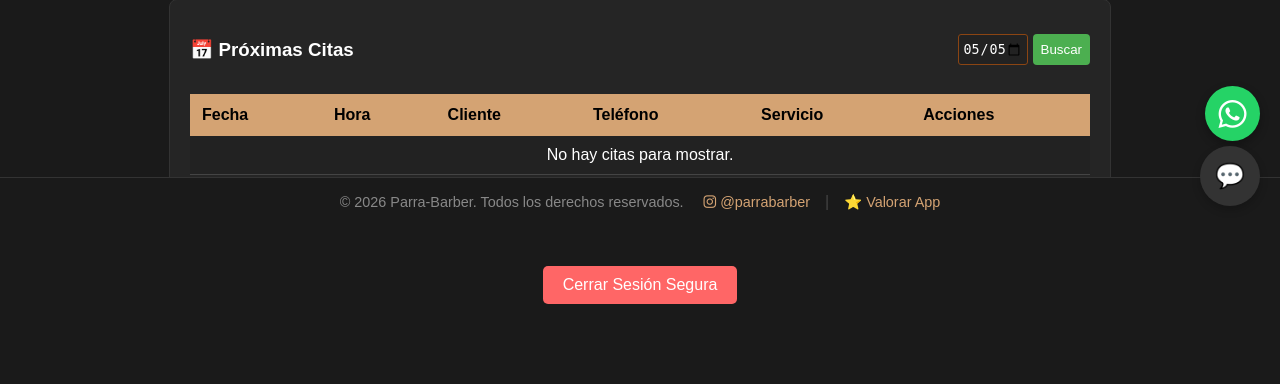
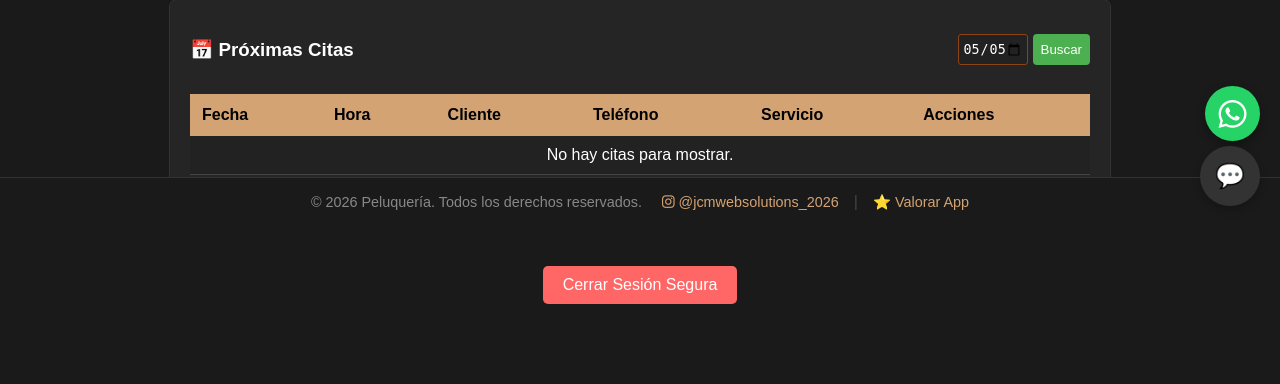
Before and after one commit to jcm201080/peluqueria-demo, a Flask app: page /admin/dashboard in a window 1280 px wide. Shown: the part 574-958 px from the top of the page. Run offline with Flask 3, Linux system fonts and the light colour scheme; a user stored in the database is signed in; tables that the repository leaves empty hold one stand-in row (values such as "Sample post").

Commit message:
Cambios nombres

```diff
--- a/app.py
+++ b/app.py
@@ -281,7 +281,7 @@ def contacto():
 
 #             if not (current_user.is_authenticated and current_user.es_admin):
 
-#                 telefono_negocio = "34633013315" # Tu número con prefijo
+#                 telefono_negocio = "346143980845" # Tu número con prefijo
 
 #                 fecha_bonita = fecha_obj.strftime('%d/%m/%Y')
 
@@ -359,7 +359,7 @@ def inject_config():
     except Exception:
         # Valores por defecto si el archivo falla
         config = {
-            "nombre_negocio": "Parra-Barber",
+            "nombre_negocio": "Peluqueria",
             "color_principal": "#d4a373",
             "color_fondo": "#1a1a1a"
         }
--- a/config_web.json
+++ b/config_web.json
@@ -1,10 +1,10 @@
 {
-    "nombre_negocio": "Parra-Barber",
+    "nombre_negocio": "Peluquería",
     "lema": "Tu estilo, nuestra pasión",
     "color_principal": "#111111",
     "color_fondo": "#111111",
     "color_footer": "#000000",
-    "instagram_user": "parrabarber",
+    "instagram_user": "jcmwebsolutions_2026",
     "logo_img": "img/logo.jpeg",
     "logo_texto_img": "img/logo.jpeg",
     "ia_prompt": "Eres un experto en peluquería masculina y estilismo..."
--- a/ia/consultor.py
+++ b/ia/consultor.py
@@ -38,7 +38,7 @@ def obtener_respuesta_ia(mensaje_usuario, en_pagina_contacto=False):
         {
             "role": "system",
             "content": (
-                f"Eres el asistente de Parra-Barber en Fuentes de León. Hoy es {hoy}.\n"
+                f"Eres el asistente de Peluqueria-demo en Fuentes de León. Hoy es {hoy}.\n"
                 "📍 UBICACIÓN: Calle Artesanos s/n, CP 06280, Fuentes de León (Badajoz).\n"
                 "✂️ SERVICIOS: Corte de pelo, Barba, Infantil, Afeitado clásico.\n\n"
                 "⚠️ REGLAS ESTRICTAS:\n"
--- a/routes/admin.py
+++ b/routes/admin.py
@@ -381,7 +381,7 @@ def leer_config():
     except (FileNotFoundError, json.JSONDecodeError):
         # Valores por defecto por si el archivo falla
         return {
-            "nombre_negocio": "Parra-Barber",
+            "nombre_negocio": "Peluqueria-demo",
             "color_principal": "#d4a373",
             "color_fondo": "#111111",
             "ia_prompt": "Eres un experto barbero..."
@@ -440,7 +440,7 @@ def guardar_ajustes():
         "color_footer": "#000000", # Puedes añadir un input para esto también
         "ia_prompt": request.form.get('ia_prompt'),
         "lema": "Tu estilo, nuestra pasión", # Valores que no están en el form aún
-        "instagram_user": "parrabarber",
+        "instagram_user": "jcmwebsolutions_2026",
         "logo_img": "img/favicon1.jpeg",
         "logo_texto_img": "img/logo.jpeg"
     }
@@ -457,12 +457,12 @@ def guardar_ajustes():
 
 # Valores por defecto (Hardcoded para seguridad)
 DEFAULT_CONFIG = {
-    "nombre_negocio": "Parra-Barber",
+    "nombre_negocio": "Peluqueria-demo",
     "lema": "Tu estilo, nuestra pasión",
     "color_principal": "#d4a373",
     "color_fondo": "#111111",
     "color_footer": "#000000",
-    "instagram_user": "parrabarber",
+    "instagram_user": "jcmwebsolutions_2026",
     "logo_img": "img/logo.jpeg",
     "logo_texto_img": "img/logo.jpeg",
     "ia_prompt": "Eres un experto en peluquería masculina y estilismo..."
--- a/setup_db.py
+++ b/setup_db.py
@@ -37,7 +37,7 @@ def setup_inicial():
         db.session.add_all(servicios_base)
 
         # 3. Admin
-        telf_admin = '633013315'
+        telf_admin = '614398084'
         hashed_pw = bcrypt.generate_password_hash('admin123').decode('utf-8')
         admin = Usuario(nombre='Admin', telefono=telf_admin, password=hashed_pw, es_admin=True)
         db.session.add(admin)
--- a/templates/admin/dashboard.html
+++ b/templates/admin/dashboard.html
@@ -1,6 +1,6 @@
 {% extends "base.html" %}
 
-{% block title %}Panel Admin - Parra-Barber{% endblock %}
+{% block title %}Panel Admin - Peluqueria-demo{% endblock %}
 
 {% block contenido %}
 <link rel="stylesheet" href="{{ url_for('static', filename='css/admin.css') }}">
@@ -87,7 +87,7 @@
                         cita.nombre_invitado else 'Cliente') %}
 
                         {% if telefono %}
-                        <a href="https://wa.me/34{{ telefono }}?text=Hola%20{{ nombre_msg | urlencode }},%20te%20escribimos%20de%20Parra-Barber%20sobre%20tu%20cita%20del%20día%20{{ cita.fecha }}%20a%20las%20{{ cita.hora.strftime('%H:%M') }}..."
+                        <a href="https://wa.me/34{{ telefono }}?text=Hola%20{{ nombre_msg | urlencode }},%20te%20escribimos%20de%20Peluqueria-demo%20sobre%20tu%20cita%20del%20día%20{{ cita.fecha }}%20a%20las%20{{ cita.hora.strftime('%H:%M') }}..."
                             target="_blank" class="btn-whatsapp" title="Contactar por WhatsApp">
                             <i class="fab fa-whatsapp"></i>
                         </a>
--- a/templates/admin/gestion_citas.html
+++ b/templates/admin/gestion_citas.html
@@ -1,6 +1,6 @@
 {% extends "base.html" %}
 
-{% block title %}Gestión Diaria - Parra-Barber{% endblock %}
+{% block title %}Gestión Diaria - Peluqueria-demo{% endblock %}
 
 {% block contenido %}
 <link rel="stylesheet" href="{{ url_for('static', filename='css/admin.css') }}">
@@ -76,7 +76,7 @@
                             cita.nombre_invitado else 'Cliente') %}
 
                             {% if telefono %}
-                            <a href="https://wa.me/34{{ telefono }}?text=Hola%20{{ nombre_msg | urlencode }},%20te%20escribimos%20de%20Parra-Barber%20sobre%20tu%20cita%20del%20día%20{{ cita.fecha }}%20a%20las%20{{ cita.hora.strftime('%H:%M') }}..."
+                            <a href="https://wa.me/34{{ telefono }}?text=Hola%20{{ nombre_msg | urlencode }},%20te%20escribimos%20de%20Peluqueria-demo%20sobre%20tu%20cita%20del%20día%20{{ cita.fecha }}%20a%20las%20{{ cita.hora.strftime('%H:%M') }}..."
                                 target="_blank" class="btn-whatsapp" title="Contactar por WhatsApp">
                                 <i class="fab fa-whatsapp" style="color: #25D366; font-size: 1.2rem;"></i>
                             </a>
--- a/templates/admin/gestion_diaria_v2.html
+++ b/templates/admin/gestion_diaria_v2.html
@@ -1,6 +1,6 @@
 {% extends "base.html" %}
 
-{% block title %}Gestión Diaria V2 - Parra-Barber{% endblock %}
+{% block title %}Gestión Diaria V2 - Peluqueria-demo{% endblock %}
 
 {% block contenido %}
 <link rel="stylesheet" href="{{ url_for('static', filename='css/admin.css') }}">
@@ -80,7 +80,7 @@
                             cita.nombre_invitado else 'Cliente') %}
 
                             {% if telefono %}
-                            <a href="https://wa.me/34{{ telefono }}?text=Hola%20{{ nombre_msg | urlencode }},%20te%20escribimos%20de%20Parra-Barber..."
+                            <a href="https://wa.me/34{{ telefono }}?text=Hola%20{{ nombre_msg | urlencode }},%20te%20escribimos%20de%20Peluqueria-demo..."
                                 target="_blank" class="btn-whatsapp" title="Contactar por WhatsApp">
                                 <i class="fab fa-whatsapp" style="color: #25D366; font-size: 1.2rem;"></i>
                             </a>
--- a/templates/base.html
+++ b/templates/base.html
@@ -139,7 +139,7 @@
     </footer>
 
     <!-- Botón flotante de WhatsApp -->
-    <a href="https://wa.me/34633013315" id="whatsapp-float-btn" target="_blank" rel="noopener noreferrer" aria-label="Contactar por WhatsApp">
+    <a href="https://wa.me/34614398084" id="whatsapp-float-btn" target="_blank" rel="noopener noreferrer" aria-label="Contactar por WhatsApp">
         <i class="fab fa-whatsapp"></i>
     </a>
 
@@ -155,7 +155,7 @@
                 <button id="close-chat-btn">&times;</button>
             </div>
             <div id="chatbot-messages" id="chat-box">
-                <div class="mensaje bot">¡Hola! Soy el asistente experto de Parra-Barber. ¿En qué puedo ayudarte hoy?
+                <div class="mensaje bot">¡Hola! Soy el asistente experto de Peluqueria-demo. ¿En qué puedo ayudarte hoy?
                 </div>
             </div>
             <div id="chatbot-input">
--- a/templates/index.html
+++ b/templates/index.html
@@ -2,7 +2,7 @@
 
 {% block contenido %}
 <div class="hero-section">
-    <img src="/static/img/barberia_banner.jpeg" alt="Parra-Barber Banner" class="hero-image">
+    <img src="/static/img/barberia_banner.jpeg" alt="Peluqueria-demo Banner" class="hero-image">
 
     <div class="hero-overlay">
         <a href="/contacto" class="cta-button">Reserva tu cita</a>
```
Also changed, not shown: templates/contacto.html (+6 -6 lines), README.md, static/manifest.json.
